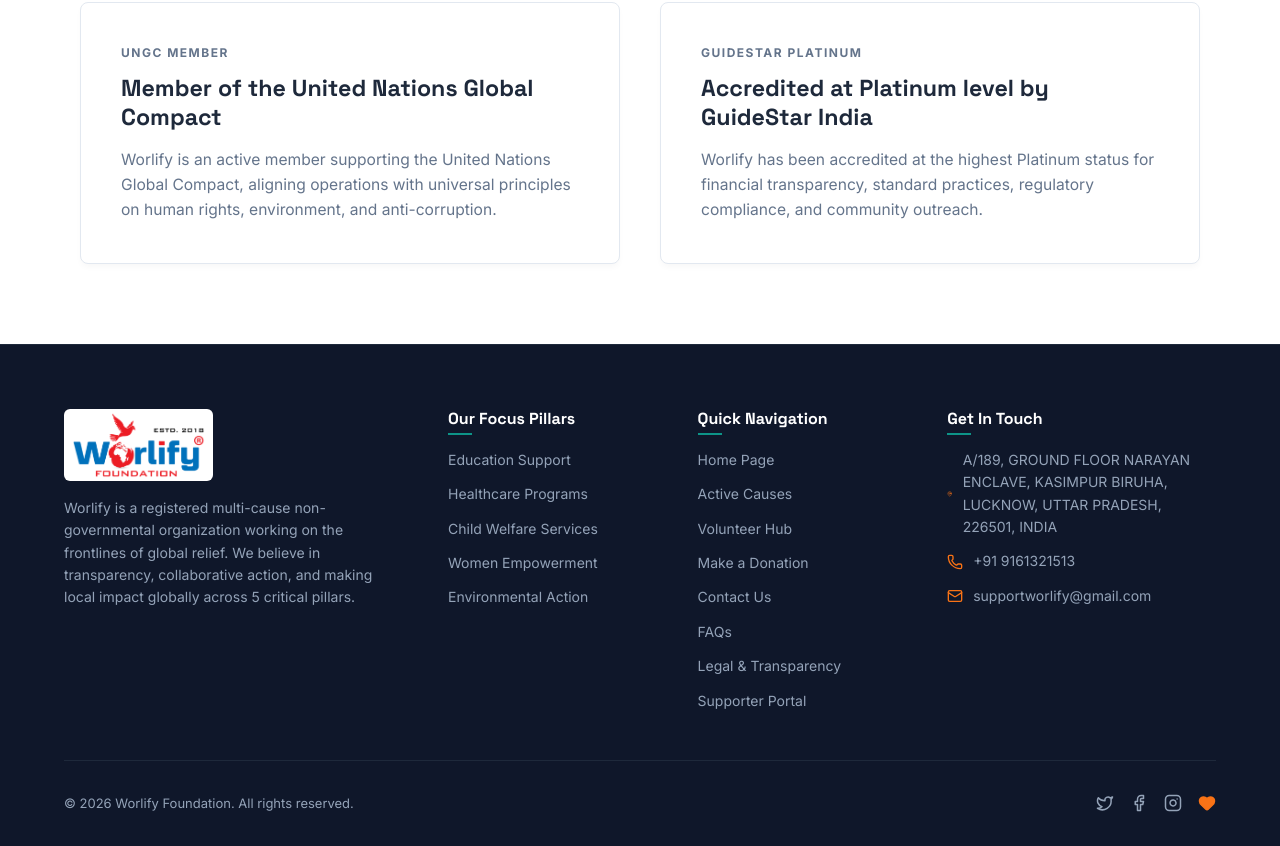
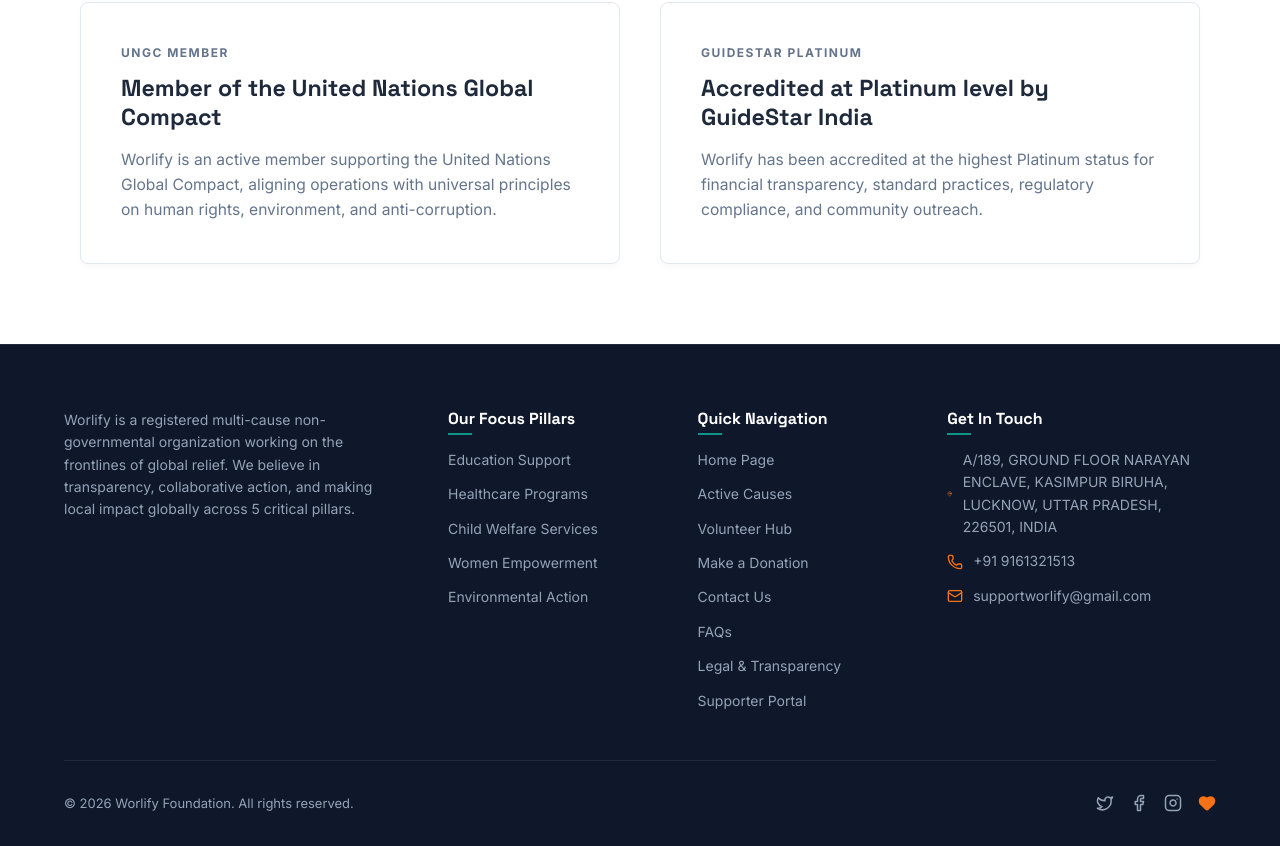
Before and after one commit to worlify/Worlify-Org, a Next.js app: page / in a window 1280 px wide. Shown: the part 5415-6261 px from the top of the page. Built offline with nearby package versions, Linux system fonts and the light colour scheme; no server answers; the database is empty.

Commit message:
logo removed from footer

```diff
--- a/src/components/Footer.jsx
+++ b/src/components/Footer.jsx
@@ -1,7 +1,6 @@
 import React from 'react';
 import { Globe, Mail, Phone, MapPin, Twitter, Facebook, Instagram, Heart } from 'lucide-react';
 import styles from '../styles/Footer.module.css';
-import logo from '../assets/images/logo.png';
 
 /**
  * Footer Component
@@ -15,14 +14,6 @@
         <div className={styles.grid}>
           {/* Brand Introduction */}
           <div className={styles.brandColumn}>
-            <div
-              className={styles.brandLogo}
-              id="footer-logo"
-              onClick={() => setActiveTab('home')}
-              style={{ cursor: 'pointer' }}
-            >
-              <img src={logo.src || logo} alt="Worlify Foundation" className={styles.logoImg} />
-            </div>
             <p className={styles.brandTagline}>
               Worlify is a registered multi-cause non-governmental organization working on the frontlines of global relief. We believe in transparency, collaborative action, and making local impact globally across 5 critical pillars.
             </p>
```
